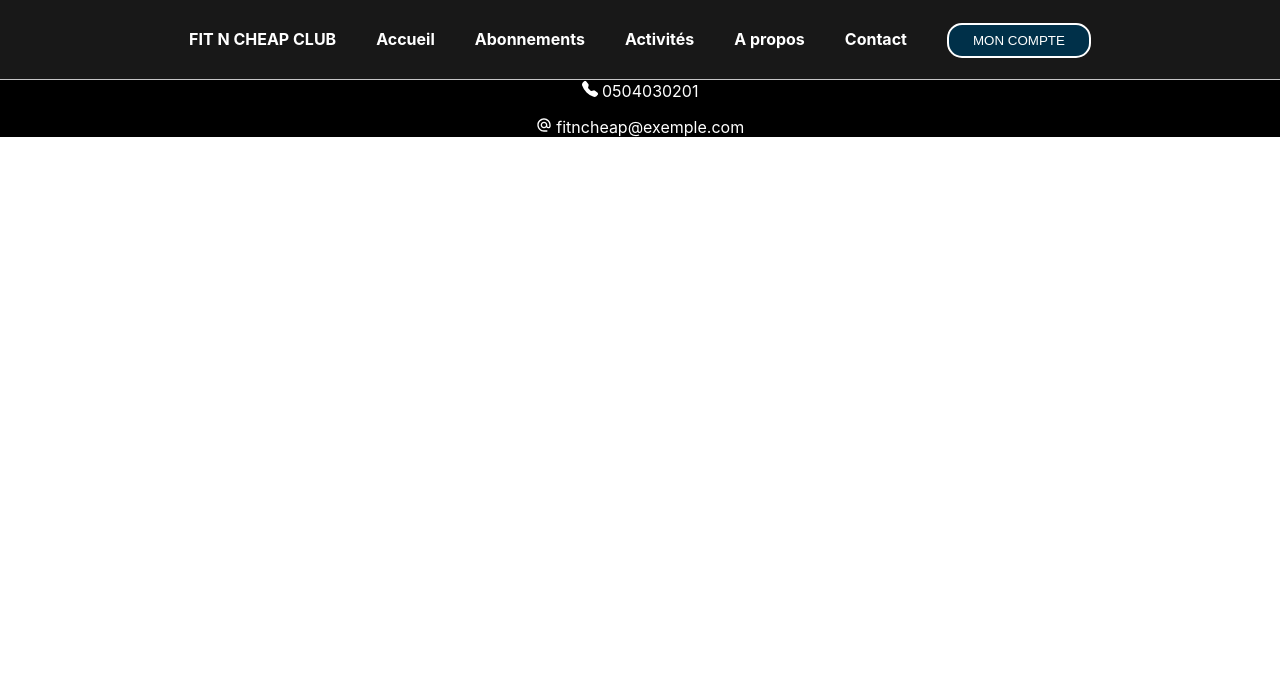
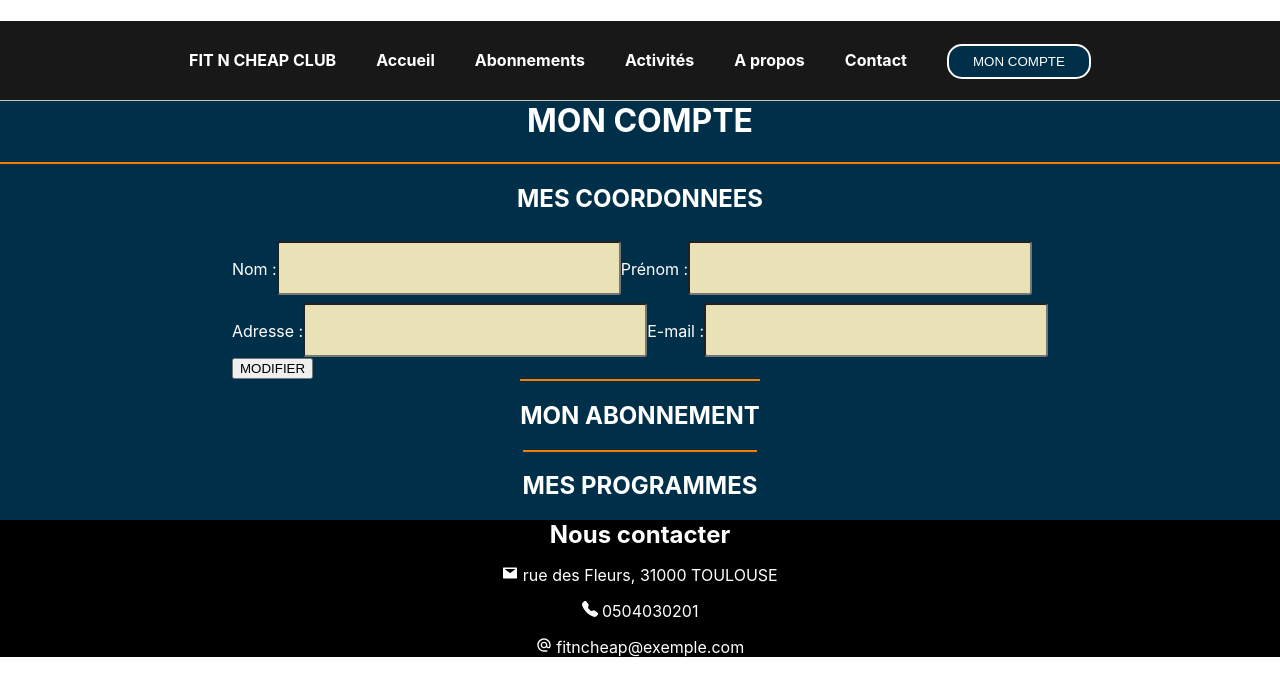
Before and after one commit to ChristelDeveza/Projet4, a React (Vite) app in the folder frontend/: page /Moncompte/1 in a window 1280 px wide. Shown: the top 696 px of the page. Built offline with nearby package versions, Linux system fonts and the light colour scheme.

Commit message:
user dashboard ec

```diff
--- a/frontend/src/App.jsx
+++ b/frontend/src/App.jsx
@@ -9,6 +9,7 @@ import AboutPage from "./pages/AboutPage";
 import ContactPage from "./pages/ContactPage";
 import UserLoginPage from "./pages/UserLoginPage";
 import Register from "./components/Register";
+import UserDashboardPage from "./pages/UserDashboardPage";
 
 function App() {
   return (
@@ -23,6 +24,7 @@ function App() {
           <Route path="Contact" element={<ContactPage />} />
           <Route path="Moncompte" element={<UserLoginPage />} />
           <Route path="CreerUnCompte" element={<Register />} />
+          <Route path="Moncompte/:id" element={<UserDashboardPage />} />
         </Routes>
       </Router>
       <Footer />
--- /dev/null
+++ b/frontend/src/CSS/UserDashboardPage.css
@@ -0,0 +1,44 @@
+.user-dashboard {
+  background-color: var(--prussian-blue);
+}
+
+.title-user-dashboard {
+  padding-top: 5rem;
+  color: white;
+  text-align: center;
+}
+
+.user-datas-box {
+  display: flex;
+  flex-direction: column;
+  align-items: center;
+  border-top: 2px solid var(--orange);
+}
+
+.ec-box {
+  display: flex;
+  flex-direction: column;
+}
+
+.data-input {
+  height: 50px;
+  width: 20rem;
+  background-color: var(--lemon-meringue);
+  border-radius: 3px;
+  padding: 0 10px;
+  margin-top: 8px;
+  font-size: 20px;
+  font-weight: 300;
+}
+ .box-entete {
+  text-align: center;
+  color: white;
+ }
+
+ .subs-user-box {
+  border-top: 2px solid var(--orange);
+ }
+
+ .prog-user-box {
+  border-top: 2px solid var(--orange);
+ }
--- /dev/null
+++ b/frontend/src/pages/UserDashboardPage.jsx
@@ -0,0 +1,90 @@
+import React, { useState } from "react";
+import "../CSS/UserDashboardPage.css";
+
+function UserDashboardPage() {
+  const [lastname, setLastname] = useState("");
+  const [firstname, setFirstname] = useState("");
+  const [address, setAddress] = useState("");
+  const [email, setEmail] = useState("");
+
+  function handleSubmit(e) {
+    e.preventDefault();
+    setLastname("");
+    setFirstname("");
+    setAddress("");
+    setEmail("");
+  }
+
+  return (
+    <div className="user-dashboard">
+      <h1 className="title-user-dashboard">MON COMPTE</h1>
+      <div className="user-datas-box">
+        <div className="ec-box">
+          <h2 className="box-entete">MES COORDONNEES</h2>
+          <form onSubmit={handleSubmit} className="user-datas">
+            <div>
+              <label htmlFor="name">Nom :</label>
+              <input
+                className="data-input"
+                type="text"
+                id="Name"
+                autoComplete="off"
+                onChange={(e) => setLastname(e.target.value)}
+                value={lastname}
+                required
+              />
+
+              <label htmlFor="firstname">Prénom :</label>
+              <input
+                className="data-input"
+                type="text"
+                id="Firstname"
+                autoComplete="off"
+                onChange={(e) => setFirstname(e.target.value)}
+                value={firstname}
+                required
+              />
+            </div>
+            <label htmlFor="address">Adresse :</label>
+            <input
+              className="data-input"
+              type="text"
+              id="address"
+              autoComplete="off"
+              onChange={(e) => setAddress(e.target.value)}
+              value={address}
+              required
+            />
+            <label htmlFor="email">E-mail :</label>
+            <input
+              className="data-input"
+              type="text"
+              id="email"
+              autoComplete="off"
+              onChange={(e) => setEmail(e.target.value)}
+              value={email}
+              required
+            />
+            <div>
+              <button
+                className="update-button"
+                type="button"
+                onClick={handleSubmit}
+              >
+                MODIFIER
+              </button>
+            </div>
+          </form>
+        </div>
+        <div className="subs-user-box">
+          <h2 className="box-entete">MON ABONNEMENT</h2>
+        </div>
+        <div className="prog-user-box">
+          <h2 className="box-entete">MES PROGRAMMES</h2>
+        </div>
+      </div>
+    </div>
+  );
+}
+
+export default UserDashboardPage;
```
